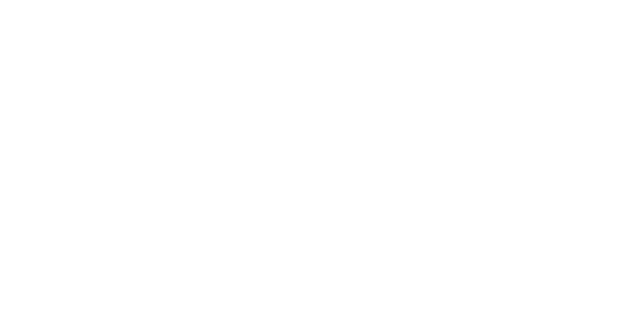
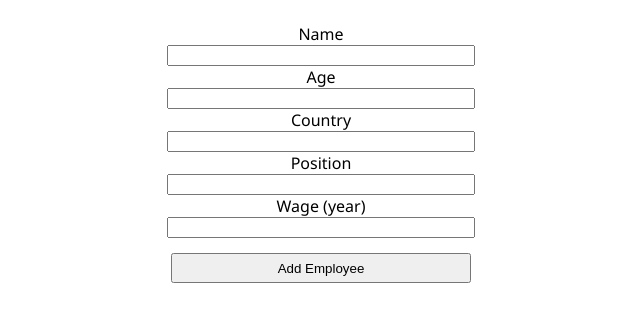
Before and after one commit to codingholt/Crud, a React (Create React App) app in the folder client/: page / in a window 1280 px wide. Shown: the top 322 px of the page, without its empty margins (319-959 px from the left). Built offline with nearby package versions, Linux system fonts and the light colour scheme.

Commit message:
added simple frontend

```diff
--- a/client/src/App.css
+++ b/client/src/App.css
@@ -1,3 +1,28 @@
 .App {
-  text-align: right;
+  font-family: 'Segoe UI', Tahoma, Geneva, Verdana, sans-serif;
+  display: flex;
+  flex-direction: column;
+  justify-content: center;
 }
+
+.information{
+  margin: 15px;
+  display: flex;
+  flex-direction: column;
+  align-items: center;
+}
+
+.information input{
+  width: 300px;
+  height: 15px;
+}
+
+.information button{
+  margin: 15px;
+  width: 300px;
+  height: 30px;
+}
+
+.information button:hover{
+  cursor: pointer;
+}
--- a/client/src/App.js
+++ b/client/src/App.js
@@ -1,11 +1,42 @@
 import './App.css';
+import{useState} from 'react'
 
 function App() {
-  return (
-    <div className="App">
 
-    </div>
-  );
+  const [name, setName] = useState('')
+  const [age, setAge] = useState(0)
+  const [country, setCountry] = useState('')
+  const [position, setPosition] = useState('')
+  const [wage, setWage] = useState('')
+
+
+  const displayInfo = () => console.log(name + age + country +position +wage)
+  return<div className="App">
+  <div className='information'>
+    <label>Name</label>
+    <input type='text' onChange={(event) =>{
+      setName(event.target.value)
+    }}/>
+    <label>Age</label>
+    <input type='number' onChange={(event) =>{
+      setAge(event.target.value)
+    }}/>
+    <label>Country</label>
+    <input type='text'onChange={(event) =>{
+      setCountry(event.target.value)
+    }}/>
+    <label>Position</label>
+    <input type='text'onChange={(event) =>{
+      setPosition(event.target.value)
+    }}/>
+    <label>Wage (year)</label>
+    <input type='text'
+    onChange={(event) =>{
+      setWage(event.target.value)
+    }}/>
+    <button onClick={displayInfo}>Add Employee</button>
+  </div>
+  </div>
 }
 
 export default App;
```
Also changed, not shown: 2 other files (tests, documents, lock files or other folders).
